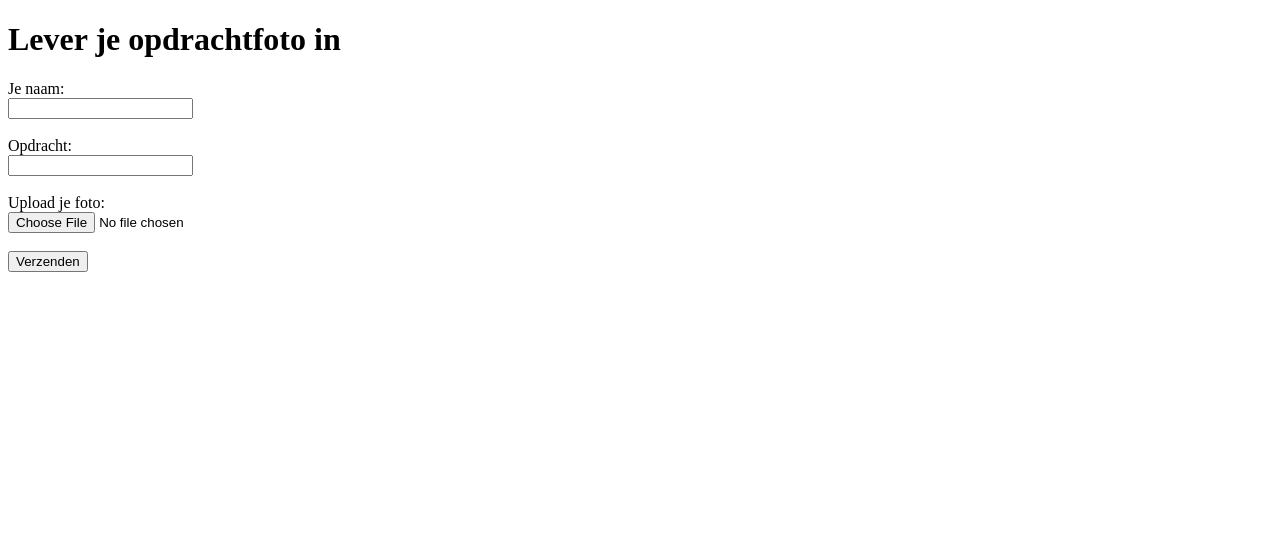
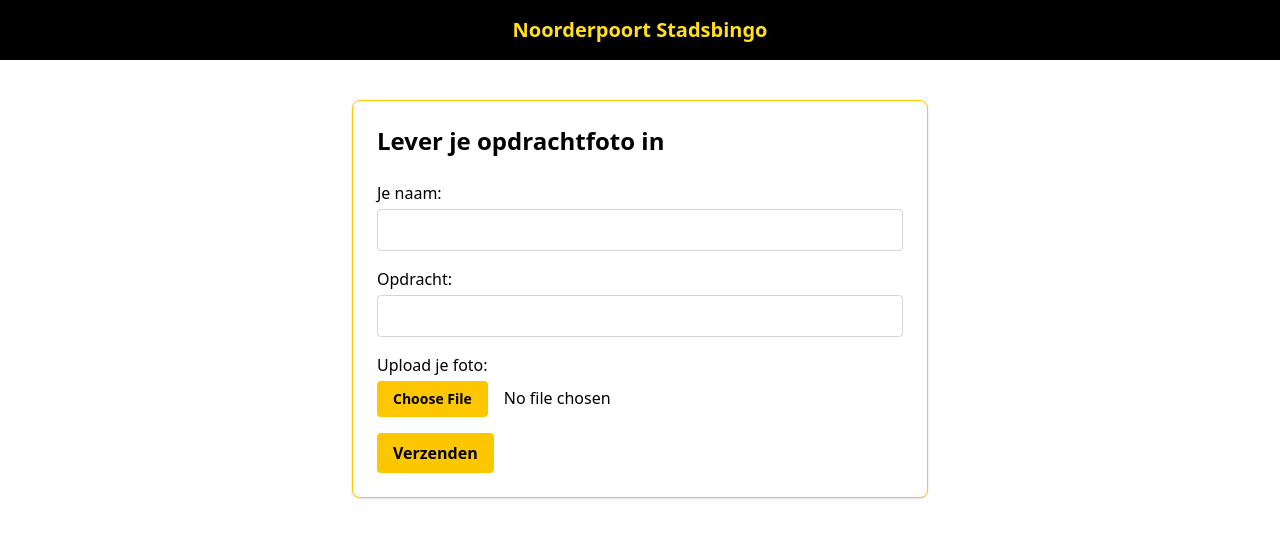
Before and after one commit to Nickey-Loots/deepdiveOblivion, a PHP site: page /opdrachten/upload.php in a window 1280 px wide. Shown: the top 538 px of the page. Run offline with PHP 8.4, Linux system fonts and the light colour scheme.

Commit message:
styling formulier toegevoegd

```diff
--- a/opdrachten/opdracht.php
+++ b/opdrachten/opdracht.php
@@ -36,7 +36,7 @@
             inleverformulier</a>
     </div>
 
-    <script src="opdr.js"></script>
+    <script src="opdracht.js"></script>
 
 </body>
 
--- a/opdrachten/upload.php
+++ b/opdrachten/upload.php
@@ -28,11 +28,12 @@ ob_end_flush(); // Stuur output nu naar de browser
 <!-- === HTML FORMULIER MET LOCATIE === -->
 <!DOCTYPE html>
 <html lang="nl">
+
 <head>
     <meta charset="UTF-8">
+    <script src="https://cdn.jsdelivr.net/npm/@tailwindcss/browser@4"></script>
     <title>Foto inleverformulier met GPS</title>
     <script>
-        // Vraag locatie op bij laden van de pagina
         window.onload = function() {
             if (navigator.geolocation) {
                 navigator.geolocation.getCurrentPosition(function(pos) {
@@ -46,24 +47,55 @@ ob_end_flush(); // Stuur output nu naar de browser
             }
         };
     </script>
+    <style>
+        body {
+            background-color: #ffffff;
+            color: #000000;
+        }
+    </style>
 </head>
+
 <body>
-    <h1>Lever je opdrachtfoto in</h1>
-    <form action="upload.php" method="post" enctype="multipart/form-data">
-        <label for="naam">Je naam:</label><br>
-        <input type="text" name="naam" id="naam" required><br><br>
 
-        <label for="opdracht">Opdracht:</label><br>
-        <input type="text" name="opdracht" id="opdracht" required><br><br>
+    <nav class="bg-black">
+        <div class="max-w-7xl mx-auto px-4 py-4 text-center">
+            <div class="text-xl font-bold text-yellow-300">Noorderpoort Stadsbingo</div>
+        </div>
+    </nav>
 
-        <label for="foto">Upload je foto:</label><br>
-        <input type="file" name="bestand" id="foto" accept="image/*" required><br><br>
+    <div class="max-w-xl mx-auto mt-10 p-6 bg-white border border-yellow-400 rounded-lg shadow space-y-6">
+        <h1 class="text-2xl font-bold text-black">Lever je opdrachtfoto in</h1>
 
-        <!-- Verborgen velden voor GPS -->
-        <input type="hidden" name="latitude" id="latitude">
-        <input type="hidden" name="longitude" id="longitude">
+        <form action="upload.php" method="post" enctype="multipart/form-data" class="space-y-4">
+            <div>
+                <label for="naam" class="block font-medium text-black">Je naam:</label>
+                <input type="text" name="naam" id="naam" required
+                    class="w-full mt-1 p-2 border border-gray-300 rounded focus:outline-none focus:ring-2 focus:ring-yellow-400">
+            </div>
 
-        <input type="submit" value="Verzenden">
-    </form>
+            <div>
+                <label for="opdracht" class="block font-medium text-black">Opdracht:</label>
+                <input type="text" name="opdracht" id="opdracht" required
+                    class="w-full mt-1 p-2 border border-gray-300 rounded focus:outline-none focus:ring-2 focus:ring-yellow-400">
+            </div>
+
+            <div>
+                <label for="foto" class="block font-medium text-black">Upload je foto:</label>
+                <input type="file" name="foto" id="foto" accept="image/*" required
+                    class="mt-1 file:mr-4 file:py-2 file:px-4 file:rounded file:border-0 file:text-sm file:font-semibold file:bg-yellow-400 file:text-black hover:file:bg-yellow-500">
+            </div>
+
+            <input type="hidden" name="latitude" id="latitude">
+            <input type="hidden" name="longitude" id="longitude">
+
+            <button type="submit"
+                class="bg-yellow-400 text-black font-semibold py-2 px-4 rounded hover:bg-yellow-500 transition cursor-pointer">
+                Verzenden
+            </button>
+
+        </form>
+    </div>
+
 </body>
+
 </html>
```
Also changed, not shown: opdrachten/opdracht.js (renamed from opdrachten/opdr.js).
